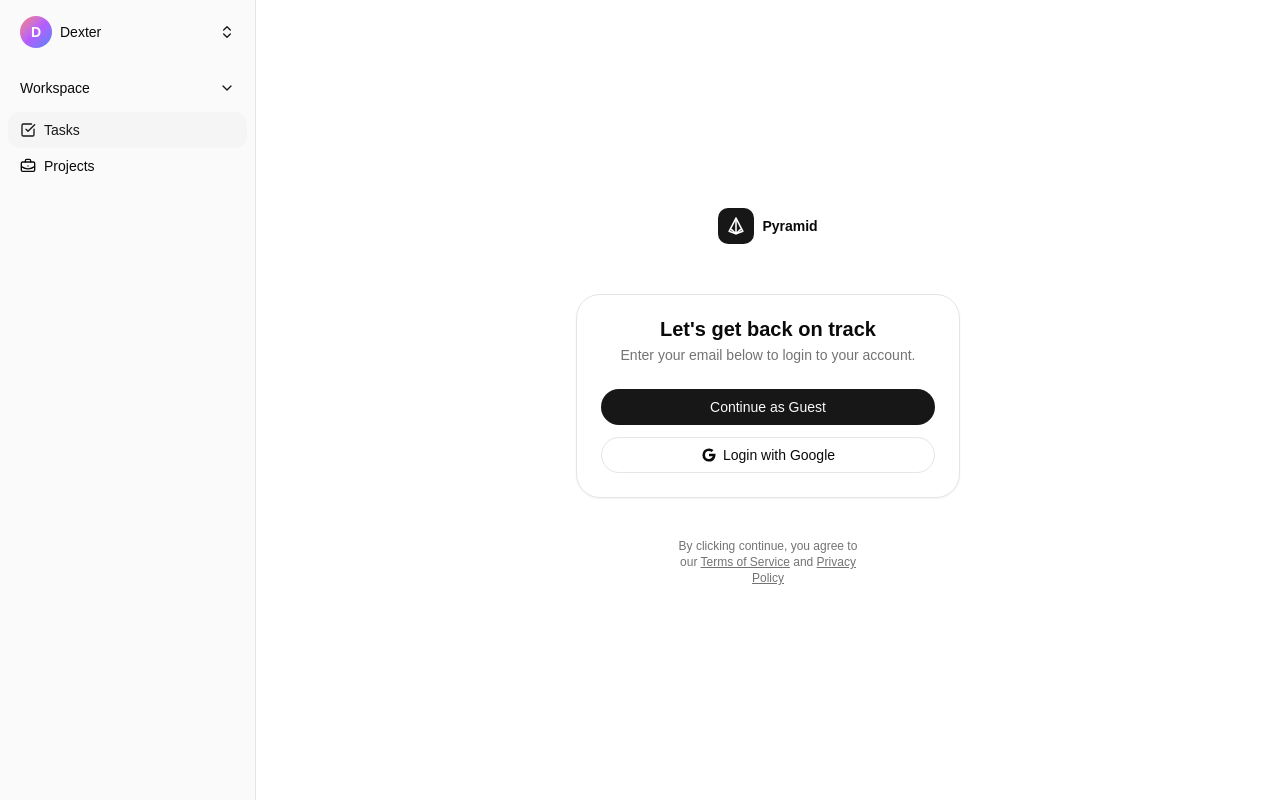
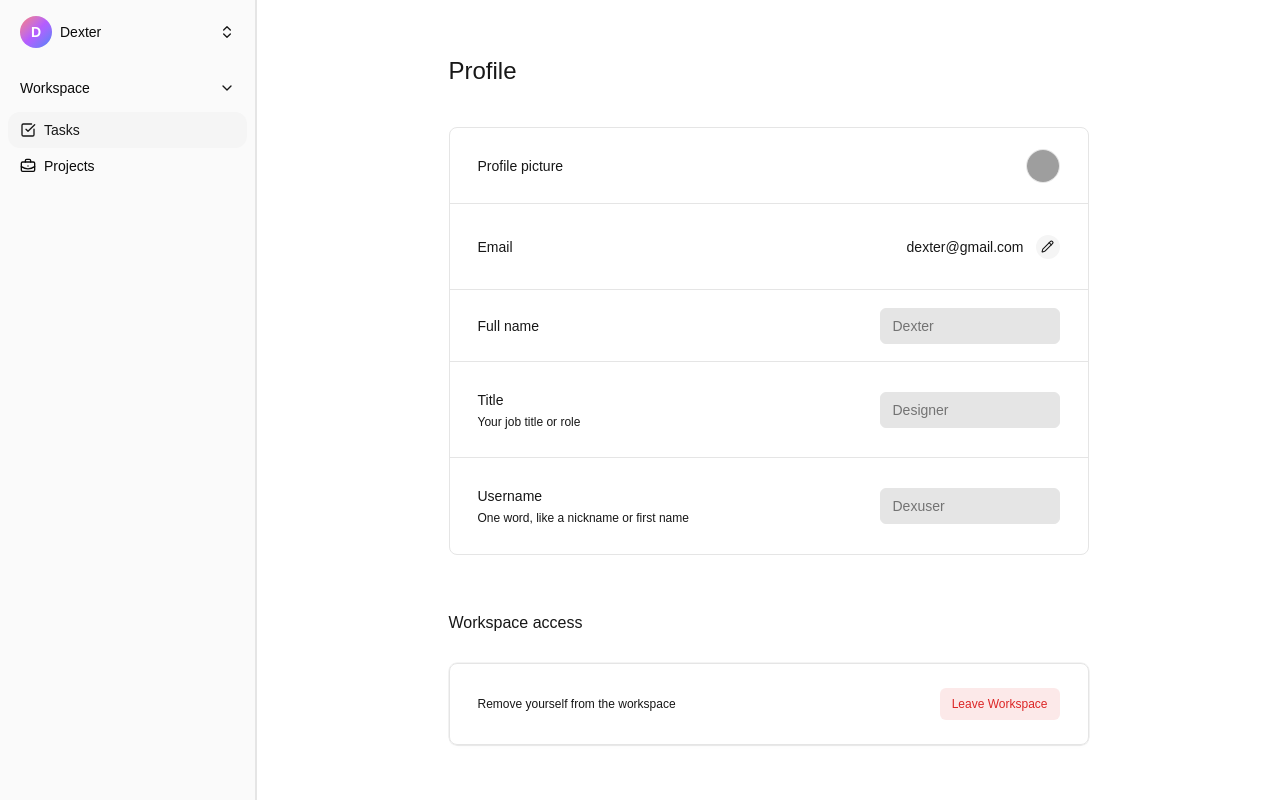
Before and after one commit to Dheerendra69/my-todo-app, a Next.js app in the folder frontend/: page / in a window 1280 px wide. Built offline with nearby package versions, Linux system fonts and the light colour scheme; grey boxes are pictures that could not be loaded.

Commit message:
ADD: added profile page

```diff
--- /dev/null
+++ b/frontend/app/components/ProfilePage/ProfilePage.tsx
@@ -0,0 +1,121 @@
+"use client";
+
+import { Pencil } from "lucide-react";
+
+export default function ProfilePage() {
+  return (
+    <main className="min-h-screen border-l border-[#E5E5E5] bg-white">
+      <div className="flex min-h-screen w-full items-center justify-center px-4 py-8 sm:px-6 lg:px-8">
+        <div className="w-full max-w-[640px]">
+          <div className="flex h-8 items-center px-0">
+            <h1 className="text-2xl font-medium leading-none text-[#171717]">
+              Profile
+            </h1>
+          </div>
+
+          <section className="mt-10 w-full overflow-hidden rounded-lg border border-[#E5E5E5]">
+            <div className="flex min-h-[76px] items-center justify-between border-b border-[#E5E5E5] px-7">
+              <span className="text-sm font-normal text-[#171717]">
+                Profile picture
+              </span>
+
+              <div className="h-[34px] w-[34px] overflow-hidden rounded-full border border-[#E5E5E5]">
+                <img
+                  src="https://i.pravatar.cc/100?img=47"
+                  alt="Profile"
+                  className="h-full w-full object-cover"
+                />
+              </div>
+            </div>
+
+            <div className="flex min-h-[86px] items-center justify-between border-b border-[#E5E5E5] px-7">
+              <span className="text-sm font-normal text-[#171717]">
+                Email
+              </span>
+
+              <div className="flex items-center gap-3">
+                <span className="text-sm text-[#171717]">
+                  dexter@gmail.com
+                </span>
+
+                <button
+                  type="button"
+                  className="flex h-6 w-6 items-center justify-center rounded-full bg-[#F5F5F5]"
+                >
+                  <Pencil size={13} strokeWidth={2} />
+                </button>
+              </div>
+            </div>
+
+            <div className="flex min-h-[72px] items-center justify-between border-b border-[#E5E5E5] px-7">
+              <span className="text-sm font-normal text-[#171717]">
+                Full name
+              </span>
+
+              <input
+                type="text"
+                defaultValue="Dexter"
+                className="h-9 w-full max-w-[180px] rounded-md border border-[#E5E5E5] bg-[#E5E5E5] px-3 text-sm text-[#737373] outline-none"
+              />
+            </div>
+
+            <div className="flex min-h-[96px] items-center justify-between border-b border-[#E5E5E5] px-7">
+              <div className="flex flex-col gap-1">
+                <span className="text-sm font-normal text-[#171717]">
+                  Title
+                </span>
+
+                <span className="text-xs leading-4 text-[#171717]">
+                  Your job title or role
+                </span>
+              </div>
+
+              <input
+                type="text"
+                defaultValue="Designer"
+                className="h-9 w-full max-w-[180px] rounded-md border border-[#E5E5E5] bg-[#E5E5E5] px-3 text-sm text-[#737373] outline-none"
+              />
+            </div>
+
+            <div className="flex min-h-[96px] items-center justify-between px-7">
+              <div className="flex flex-col gap-1">
+                <span className="text-sm font-normal text-[#171717]">
+                  Username
+                </span>
+
+                <span className="text-xs leading-4 text-[#171717]">
+                  One word, like a nickname or first name
+                </span>
+              </div>
+
+              <input
+                type="text"
+                defaultValue="Dexuser"
+                className="h-9 w-full max-w-[180px] rounded-md border border-[#E5E5E5] bg-[#E5E5E5] px-3 text-sm text-[#737373] outline-none"
+              />
+            </div>
+          </section>
+
+          <div className="mt-14">
+            <h2 className="px-0 text-base font-medium leading-6 text-[#171717]">
+              Workspace access
+            </h2>
+
+            <section className="mt-7 flex min-h-[82px] w-full items-center justify-between gap-3 rounded-lg border border-[#E5E5E5] px-7 shadow-[0px_1px_1px_0px_#0000000A,0px_3px_6px_-2px_#00000005,0px_0px_0px_0.5px_#00000016]">
+              <span className="text-xs font-medium leading-4 text-[#171717]">
+                Remove yourself from the workspace
+              </span>
+
+              <button
+                type="button"
+                className="h-8 shrink-0 rounded-md bg-[#DC26261A] px-3 text-xs font-medium leading-4 text-[#DC2626]"
+              >
+                Leave Workspace
+              </button>
+            </section>
+          </div>
+        </div>
+      </div>
+    </main>
+  );
+}
--- a/frontend/app/page.tsx
+++ b/frontend/app/page.tsx
@@ -1,11 +1,12 @@
 import Image from "next/image";
 import LoginCard from "./components/LoginCard/LoginCard";
+import ProfilePage from "./components/ProfilePage/ProfilePage";
 
 export default function Home() {
   return (
     <>
-      <LoginCard
-      />
+      {/* <LoginCard /> */}
+      <ProfilePage />
     </>
   );
 }
```
